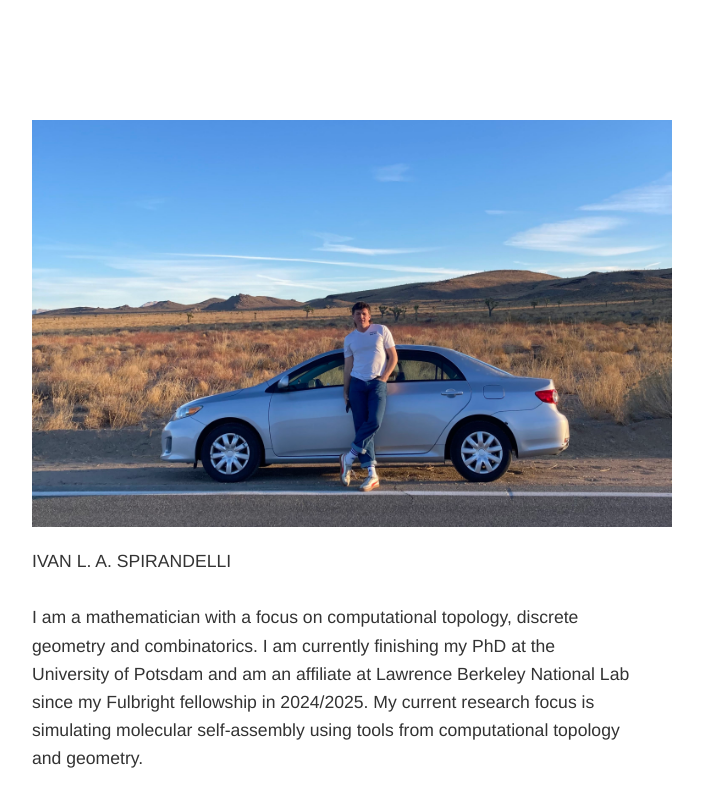
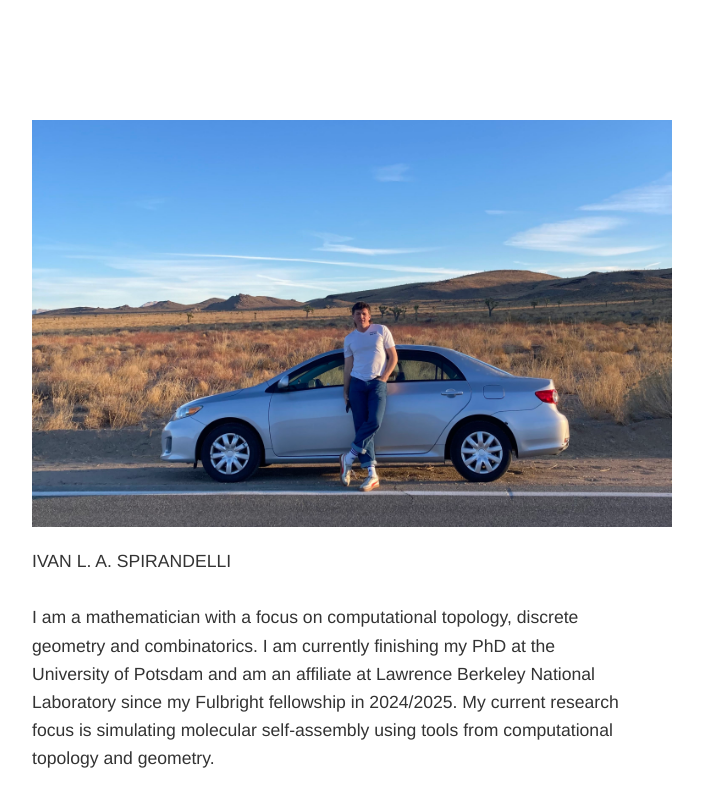
Before and after one commit to IvanSpirandelli/IvanSpirandelli.github.io, a plain HTML site: page index.html in a window 1280 px wide. Shown: the top 800 px of the page, without its empty margins (288-991 px from the left). Drawn offline with Linux system fonts and the light colour scheme.

Commit message:
Lab -> Laboratory

```diff
--- a/index.html
+++ b/index.html
@@ -24,7 +24,7 @@
                 <br>
                 I am a mathematician with a focus on computational topology, discrete geometry and combinatorics.
 
-                I am currently finishing my PhD at the University of Potsdam and am an affiliate at Lawrence Berkeley National Lab since my Fulbright fellowship in 2024/2025.
+                I am currently finishing my PhD at the University of Potsdam and am an affiliate at Lawrence Berkeley National Laboratory since my Fulbright fellowship in 2024/2025.
 
                 My current research focus is simulating molecular self-assembly using tools from computational topology and geometry.
             </p>
```
